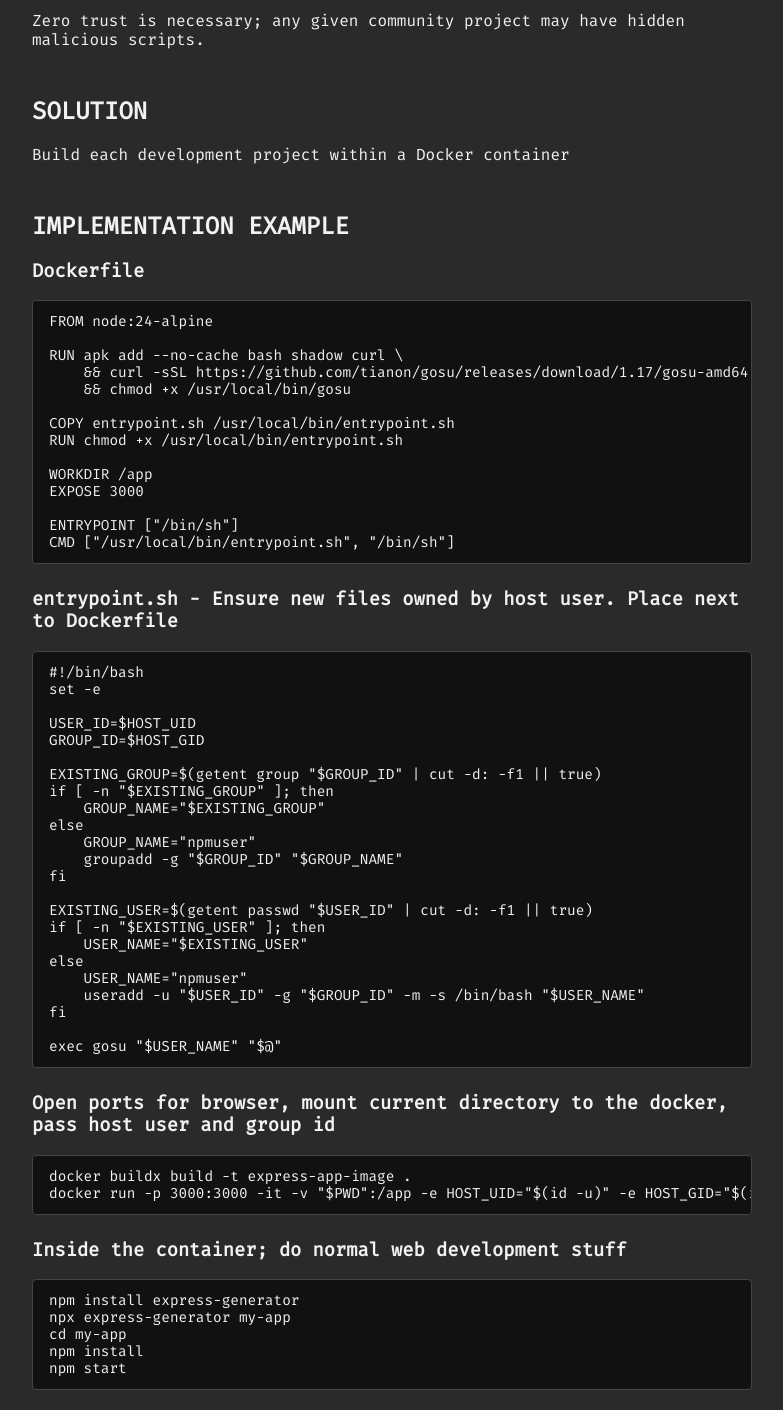
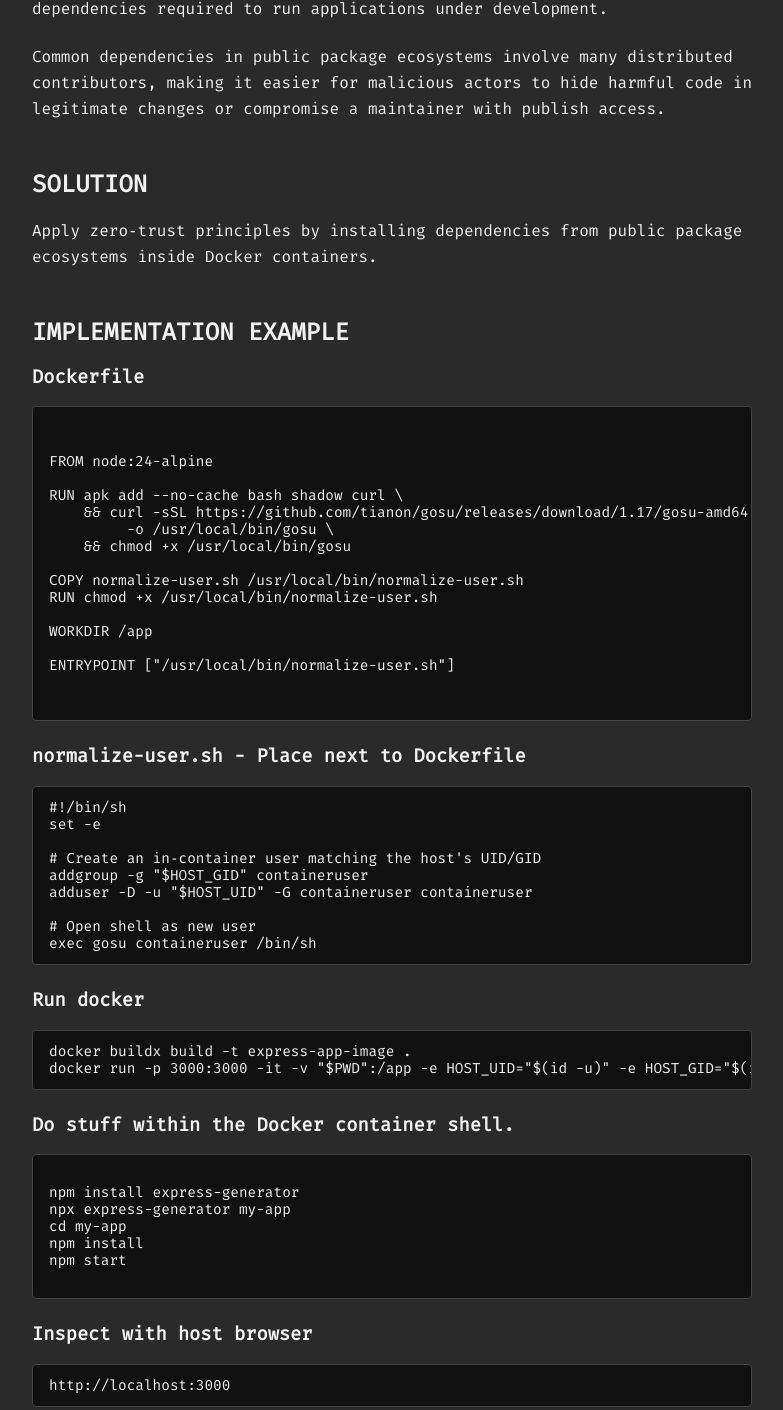
Before and after one commit to ZimChi/zimchi.github.io, a plain HTML site: page projects/express-docker-build.html in a window 1280 px wide. Shown: the part 834-2244 px from the top of the page, without its empty margins (248-1031 px from the left). Drawn offline with Linux system fonts and the light colour scheme.

Commit message:
revises containerization blog post

```diff
--- a/css/article.css
+++ b/css/article.css
@@ -73,6 +73,7 @@ section p {
   font-size: 1rem;
   margin: 0 0 22px 0;
   color: #f2f2f2;
+  line-height:26px;
 }
 
 @media (max-width: 610px) {
--- a/projects/express-docker-build.html
+++ b/projects/express-docker-build.html
@@ -5,9 +5,9 @@
   <meta charset="UTF-8">
   <meta name="viewport" content="width=device-width, initial-scale=1.0">
 
-  <title>How I set up a low‑fee invoice payment page that doesn’t make the customer sign into their bank.</title>
+  <title>How I containerize dependency installs to stay safe from supply‑chain attacks.</title>
 
-  <meta name="description" content="Most service contractors see no sales uplift from accepting credit‑card payments. Exclusively accepting ACH payments through the payment processor Forte CSG can be configured to offer a checkout process which does not require the customer to sign into their bank account.">
+  <meta name="description" content="Public package ecosystems execute untrusted code during dependency installation. By running dependency installs, application execution, and all developer‑console work inside Docker containers, I reduce my exposure to supply‑chain attacks.">
   <meta name="robots" content="index, follow">
 
   <link rel="canonical" href="">
@@ -15,9 +15,9 @@
   <link rel="stylesheet" href="../styles.css">
   <link href="https://fonts.googleapis.com/css2?family=Fira+Mono&display=swap" rel="stylesheet">
 
-  <meta property="og:title" content="How I set up a low‑fee invoice payment page that doesn’t make the customer sign into their bank.">
-  <meta property="og:description" content="Most service contractors see no sales uplift from accepting credit‑card payments. Exclusively accepting ACH payments through the payment processor Forte CSG can be configured to offer a checkout process which does not require the customer to sign into their bank account.">
-  <meta property="og:image" content="images/low-fee-checkout.png">
+  <meta property="og:title" content="How I containerize dependency installs to stay safe from supply‑chain attacks.">
+  <meta property="og:description" content="Public package ecosystems execute untrusted code during dependency installation. By running dependency installs, application execution, and all developer‑console work inside Docker containers, I reduce my exposure to supply‑chain attacks.">
+  <meta property="og:image" content="images/containerized-dev-workflow.png">
   <meta property="og:url" content="">
   <meta property="og:type" content="article">
 
@@ -25,13 +25,13 @@
   {
     "@context": "https://schema.org",
     "@type": "TechArticle",
-    "headline": "How I set up a low‑fee invoice payment page that doesn’t make the customer sign into their bank.",
-    "description": "Most service contractors see no sales uplift from accepting credit‑card payments. Exclusively accepting ACH payments through the payment processor Forte CSG can be configured to offer a checkout process which does not require the customer to sign into their bank account.",
+    "headline": "How I containerize dependency installs to stay safe from supply‑chain attacks.",
+    "description": "Public package ecosystems execute untrusted code during dependency installation. By running dependency installs, application execution, and all developer‑console work inside Docker containers, I reduce my exposure to supply‑chain attacks.",
     "image": [
-      "images/low-fee-checkout.png",
-      "images/payment-workflow-diagram.png"
+      "images/containerized-dev-workflow.png",
+      "images/dependency-install-boundary.png"
     ],
-    "thumbnailUrl": "images/low-fee-checkout.png",
+    "thumbnailUrl": "images/containerized-dev-workflow.png",
     "mainEntityOfPage": {
       "@type": "WebPage",
       "@id": ""
@@ -59,11 +59,9 @@
    <a href="/" class="home-icon">&#8962;</a>
    <section class="article-header post-dockerized-node">
       <div class="post-header-content-wrapper">
-        <h1 class="post-title">How I containerize my dev environments to stay safe from supply‑chain attacks</h1>
+        <h1 class="post-title">How I containerize dependency installs to stay safe from supply‑chain attacks.</h1>
         <div class="post-meta">
           <span class="post-author">Chielo Zimmerman</span>
-          <!-- <span class="post-divider">•</span>
-          <time datetime="" class="post-date"></time> -->
         </div>
         <img src="images/dockerized_env.png" alt="Secure Express app running inside a Docker container" class="responsive-img">
       </div>
@@ -72,71 +70,72 @@
   <div class="page">
     <section>
       <h2>PROBLEM</h2>
-      <p>Supply chain attacks succeed by hijacking trusted tools and libraries. </p>
-      <p>Zero trust is necessary; any given community project may have hidden malicious scripts.</p>
+      <p>
+        Supply‑chain attacks target developer workstations by compromising the dependencies required to run applications under development.
+        <p>
+        Common dependencies in public package ecosystems involve many distributed contributors, making it easier for malicious actors to hide harmful code in legitimate changes or compromise a maintainer with publish access.
+        </p>
+
     </section>
 
     <section>
       <h2>SOLUTION</h2>
-      <p>Build each development project within a Docker container</p>
+      <p>
+        Apply zero‑trust principles by installing dependencies from public package ecosystems inside Docker containers.
+      </p>
+      <p>
+      </p>
+
     </section>
 
     <section>
       <h2>IMPLEMENTATION EXAMPLE</h2>
+      <h3>Dockerfile</h3>
+      <pre><code>
 
-      <h3>Dockerfile</h3>
-      <pre><code >FROM node:24-alpine
+FROM node:24-alpine
 
 RUN apk add --no-cache bash shadow curl \
-    && curl -sSL https://github.com/tianon/gosu/releases/download/1.17/gosu-amd64 -o /usr/local/bin/gosu \
+    && curl -sSL https://github.com/tianon/gosu/releases/download/1.17/gosu-amd64 \
+         -o /usr/local/bin/gosu \
     && chmod +x /usr/local/bin/gosu
 
-COPY entrypoint.sh /usr/local/bin/entrypoint.sh
-RUN chmod +x /usr/local/bin/entrypoint.sh
+COPY normalize-user.sh /usr/local/bin/normalize-user.sh
+RUN chmod +x /usr/local/bin/normalize-user.sh
 
 WORKDIR /app
-EXPOSE 3000
 
-ENTRYPOINT ["/bin/sh"]
-CMD ["/usr/local/bin/entrypoint.sh", "/bin/sh"]</code></pre>
+ENTRYPOINT ["/usr/local/bin/normalize-user.sh"]
 
-      <h3>entrypoint.sh - Ensure new files owned by host user. Place next to Dockerfile</h3>
-      <pre><code>#!/bin/bash
+      </code></pre>
+
+      <h3> normalize-user.sh - Place next to Dockerfile</h3>
+      <pre><code>#!/bin/sh
 set -e
 
-USER_ID=$HOST_UID
-GROUP_ID=$HOST_GID
+# Create an in‑container user matching the host's UID/GID
+addgroup -g "$HOST_GID" containeruser
+adduser -D -u "$HOST_UID" -G containeruser containeruser
 
-EXISTING_GROUP=$(getent group "$GROUP_ID" | cut -d: -f1 || true)
-if [ -n "$EXISTING_GROUP" ]; then
-    GROUP_NAME="$EXISTING_GROUP"
-else
-    GROUP_NAME="npmuser"
-    groupadd -g "$GROUP_ID" "$GROUP_NAME"
-fi
+# Open shell as new user
+exec gosu containeruser /bin/sh
+</code></pre>
 
-EXISTING_USER=$(getent passwd "$USER_ID" | cut -d: -f1 || true)
-if [ -n "$EXISTING_USER" ]; then
-    USER_NAME="$EXISTING_USER"
-else
-    USER_NAME="npmuser"
-    useradd -u "$USER_ID" -g "$GROUP_ID" -m -s /bin/bash "$USER_NAME"
-fi
-
-exec gosu "$USER_NAME" "$@"</code></pre>
-
-      <h3>Open ports for browser, mount current directory to the docker, pass host user and group id </h3>
+      <h3>Run docker</h3>
       <pre><code>docker buildx build -t express-app-image .
 docker run -p 3000:3000 -it -v "$PWD":/app -e HOST_UID="$(id -u)" -e HOST_GID="$(id -g)" express-app-image</code></pre>
 
-      <h3>Inside the container; do normal web development stuff</h3>
-      <pre><code>npm install express-generator
+      <h3>Do stuff within the Docker container shell.</h3>
+      <pre><code>
+npm install express-generator
 npx express-generator my-app
 cd my-app
 npm install
-npm start</code></pre>
+npm start
 
-      <h3>Inspect with browser</h3>
+</code></pre>
+
+      <h3>Inspect with host browser</h3>
       <pre><code>http://localhost:3000</code></pre>
     </section>
 
```
Also changed, not shown: index.html (+7 -6 lines), projects/low-fee-customer-friendly-ach-payments.html (+1 -1 lines), projects/images/low-fee-checkout-preview.png, projects/images/low-fee-checkout.png, 1 other file.
